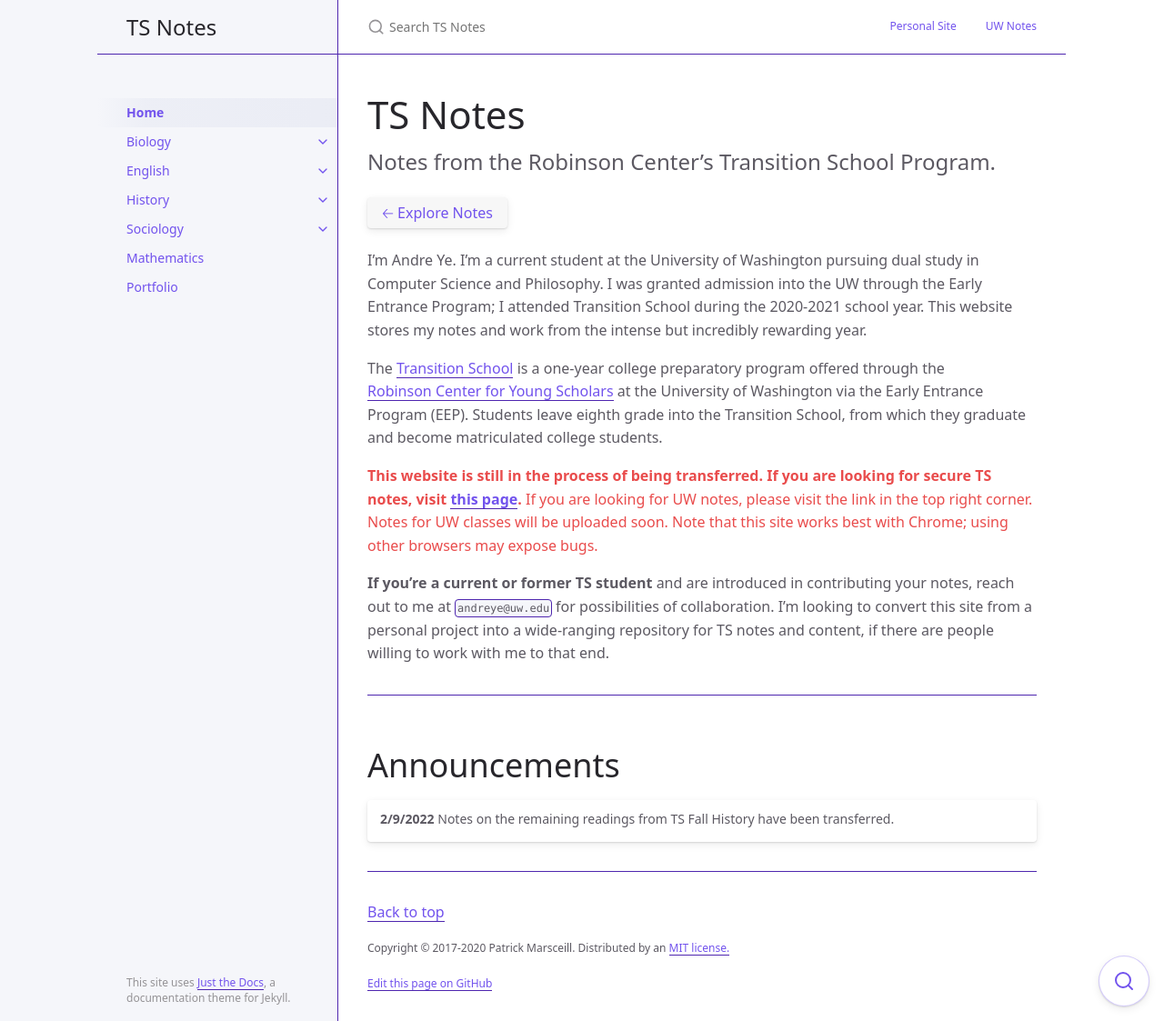
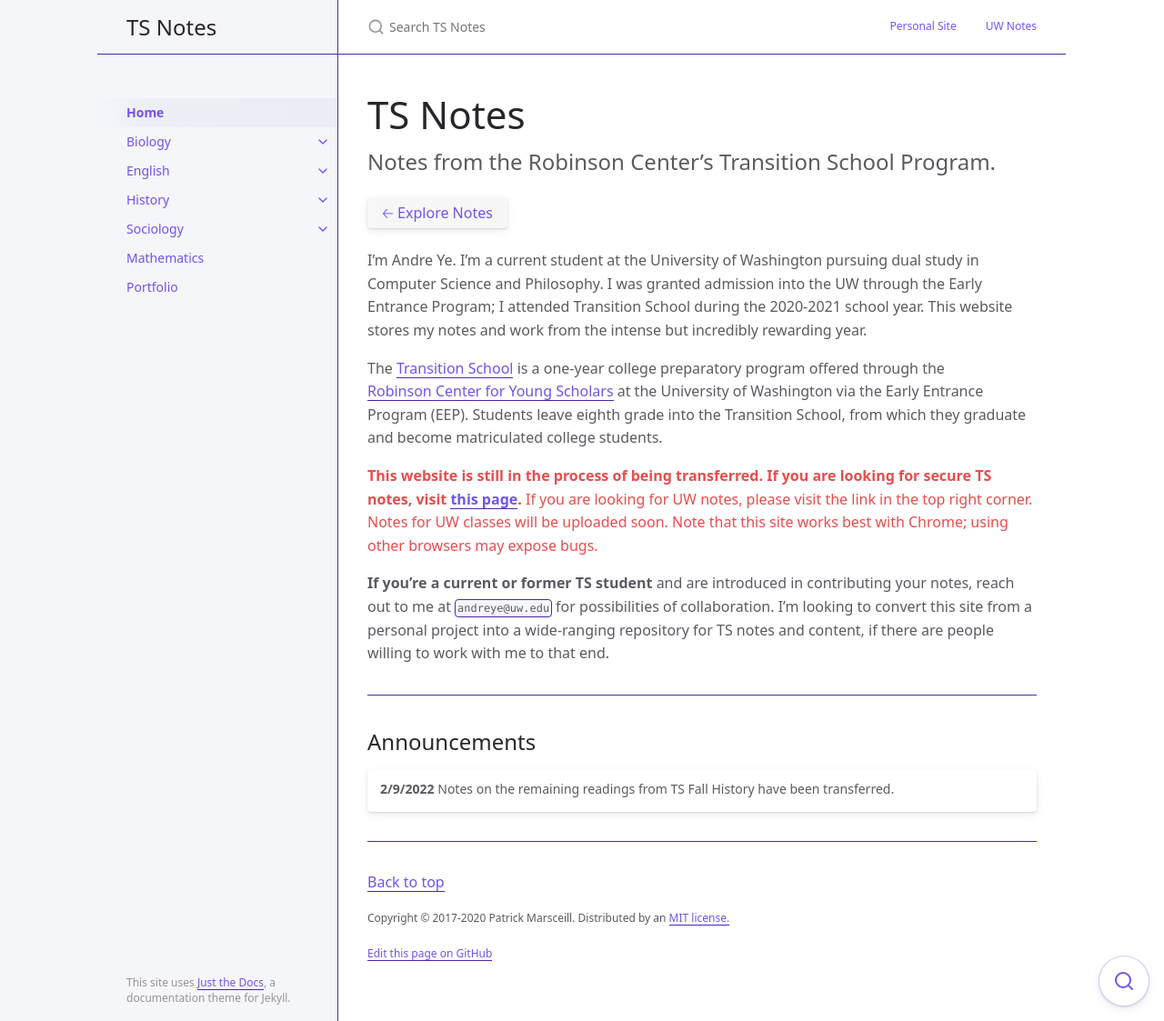
Before and after one commit to andre-ye/ts, a Jekyll site: the page built from index.md, in a window 1280 px wide and 1123 px high. Shown: the whole window at 91% size. Built offline with Jekyll 4.4.1, drawn with Linux system fonts in a browser that asks for light colours; nearby versions of some CDN libraries.

```diff
--- a/index.md
+++ b/index.md
@@ -25,6 +25,6 @@ The [Transition School](https://robinsoncenter.uw.edu/programs/transition-school
 
 ---
 
-# Announcements
+## Announcements
 
 | **2/9/2022** Notes on the remaining readings from TS Fall History have been transferred. |
```
